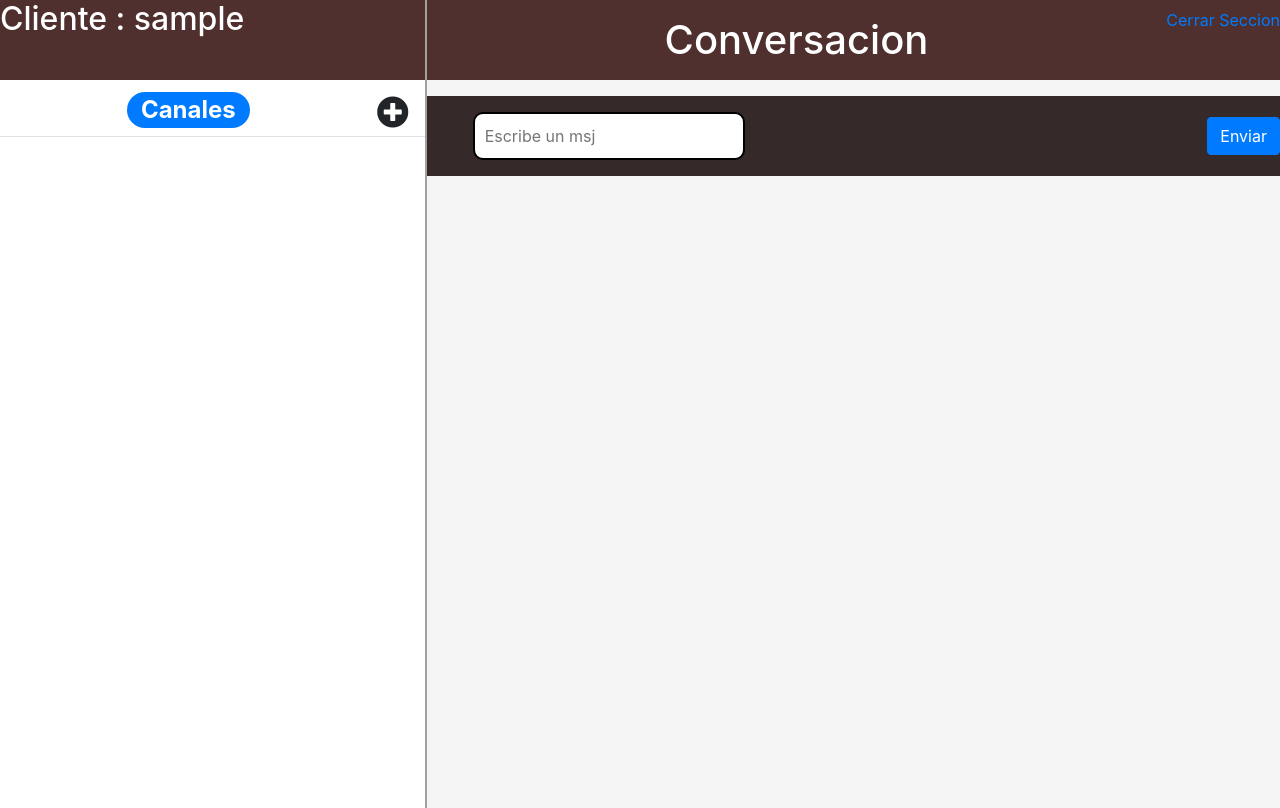
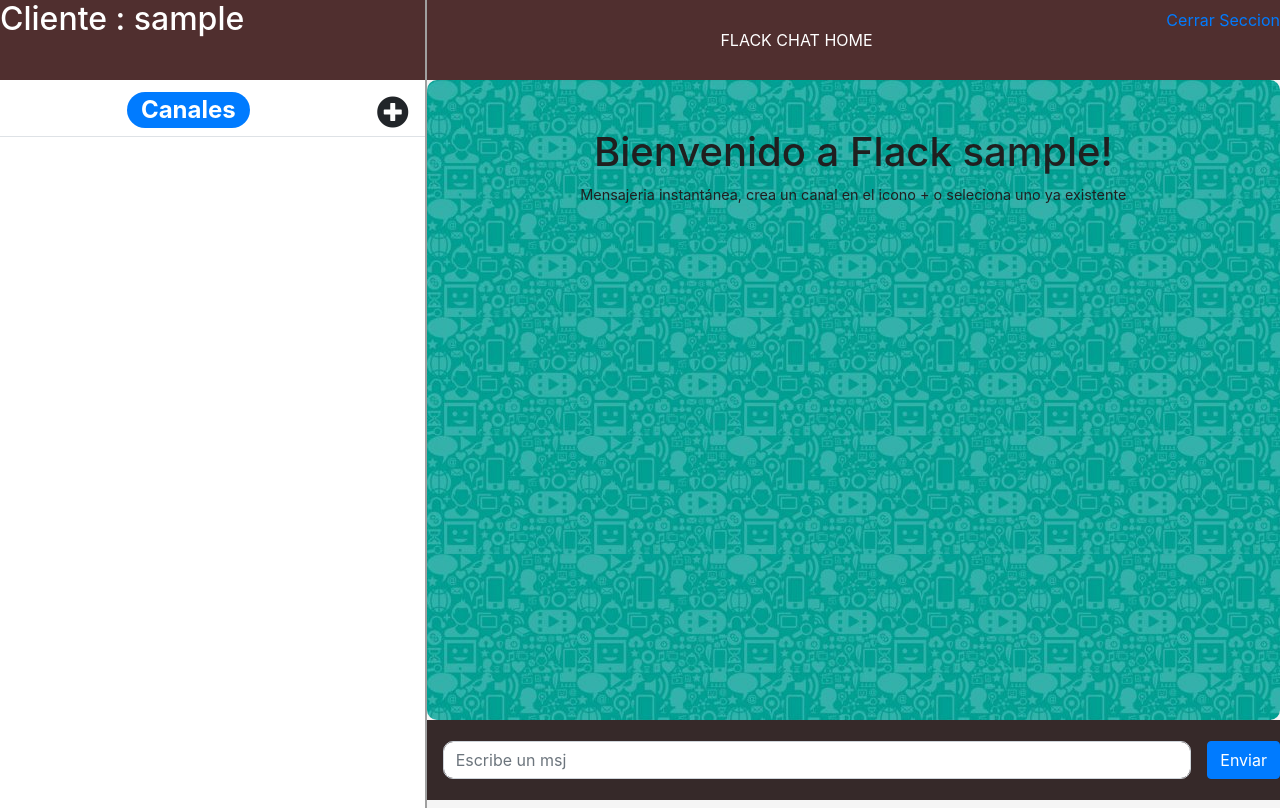
Before and after one commit to snaybanban/cs50w-project2, a Flask app: page / in a window 1280 px wide. Run offline with Flask 2, Linux system fonts and the light colour scheme; the visitor is signed in with stand-in values (Sample User, id 1); some libraries are stand-ins or nearby versions.

Commit message:
Creo que ya xd

```diff
--- a/application.py
+++ b/application.py
@@ -70,7 +70,7 @@ def create():
     # Agregar el canal a la lista
     channels.append(newchannel)
 
-    canalmensajes[newchannel] = deque(maxlen=10)
+    canalmensajes[newchannel] = deque(maxlen=100)
 
     return redirect("/canal/" + newchannel)
 
@@ -104,6 +104,9 @@ def msg(data):
 
     canalmensajes[canal].append([session.get('username'), mensaje, tiempo])
 
+    #if len(canalmensajes[json["room"]]) > 100:
+        #canalmensajes[json["room"]].pop(0)
+
     emit("announce mensaje", {
         "user": session.get("username"),
         "mensaje": mensaje,
--- a/static/styles.css
+++ b/static/styles.css
@@ -69,61 +69,55 @@ html,body{
     opacity:1;
 }
 
-.message
-{
-    box-sizing: border-box;
-    margin : 30px;
-    width: fit-content;
-    max-width:40%;
-    background-color: white;
-    border-radius: 20px;
-    border: 2px solid black;
-    padding : 10px;
-}
-
-.messagename
-{
-    color : red;
-}
-
-.messagename:hover
-{
-    color : green;
-}
-
-#messagebtn:hover
-{
-    height: 60px;
-    width : 60px;
-    transition: 0.5s;
-}
-
-.messagetext
-{
-    margin-top: 10px;
-    font: 20px/30px sans-serif;
-    color: black;
-}
-
-.messagedatetime
-{
-    position: inherit;
-    text-align: end;
-    margin:5px;
-    font: 10px/14px bold;
-    color : red;
-}
-#msg-list {
-    height: 80vh;
-    overflow: auto;
-}
-
 #channel-list {
     height: 80vh;
     overflow: auto;
 }
+.imgif{
+    padding: auto;
+    width: 50px;
+    height: 50px;
+}
 
-.tuany{
-    height: 50%;
+.chat-box {
+	justify-content: center;
+	width: 100%;
+	height: 450px;
+	background: url(fondo.jpg);
+	overflow: hidden;
+	border-radius: 10px;
+	position: relative;
+	color: rgb(32, 31, 31);
+	position: relative;
+	font-size: 0.9em;
+	height: 300px;
+	overflow-y: scroll;
+}
+.client {
+	height: 70px;
+	background-color: rgb(62, 61, 65);
+	padding: 15px;
+}
+.client p {
+	color: black;
+	font-weight: lighter;
+}
 
+.client-chat {
+	list-style: none;
+	width: 60%;
+	word-wrap: break-word;
+	background-color: rgb(88, 107, 189);
+	padding: 7px 10px;
+	border-radius: 10px 10px 10px 0;
+	margin: 10px 0;
 }
+.my-chat {
+	list-style: none;
+	width: 60%;
+	word-wrap: break-word;
+	background-color: rgb(100, 91, 84);
+	padding: 7px 10px;
+	border-radius: 10px 10px 0 10px;
+	margin: 5px 0 5px auto;
+}
--- a/templates/index.html
+++ b/templates/index.html
@@ -8,8 +8,8 @@ Crea o unete a un canal
     <div class="text-center">
 
         <h1>Bienvenido a Flack {{session['username']}}!</h1>
-        <br>
-        <p class="mb-5">Selecciona un canal existente en la barra de navegación o crea un nuevo canal</p>
-    </div>
+
+        <p class="mb-5">Mensajeria instantánea, crea un canal en el icono + o seleciona uno ya existente</p>
+
 
 {% endblock %}
--- a/templates/layout.html
+++ b/templates/layout.html
@@ -14,6 +14,7 @@
 </head>
 <body>
 <div class="row w-100 h-100 no-gutters" id="blur">
+    {% if session.username %}
     <div class=" col-4" style="border-right: 2px solid rgb(160, 160, 160) ;">
         <div class="row no-gutters " style="text-align:center ;min-height: 10vh; background-color: #502F2F;">
           <h2 style="color: #ffff;">Cliente : {{session['username']}}</h2>
@@ -25,7 +26,6 @@
             </div>
             <div class="" aria-labelledby="navbarDropdownMenuLink">
                 {% for channel in channels %}
-                    <!-- <button type="button" class="list-group-item list-group-item-action" id="{{ channel }}">{{ channel }}</button> -->
                     <a class="dropdown-item" href="/canal/{{ channel }}">{{ channel }}</a>
                 {% endfor %}
             </div>
@@ -33,22 +33,21 @@
     </div>
             <div class=" col-8" style="background-color: #F5F5F5;">
                 <div class="row  no-gutters" style="text-align:center; min-height: 10vh; background-color: #502F2F;">
-                    <h1 id="channelheading" style="color: #ffff;" class="mx-auto my-auto">Conversacion {{canal}}</h1>
+                    <a style="color: #ffff;" class="mx-auto my-auto" href="/">FLACK CHAT HOME</a>
                     <ul class="navbar-nav">
                     <li class="nav-item">
                         <a id="logout" class="nav-link" href="/logout">Cerrar Seccion</a>
                     </li>
             </div>
-        <ul id="tasks" style="list-style:none">
-        </ul>
-        <div class="collapse navbar-collapse" id="navbarScroll" style="height: 80vh;overflow: auto;" class="tuany">
-            <ul id="tasks">
-            </ul>
-        </div>
+            <div class="chat-box" style="height: 80vh;overflow: auto;">
+            <section class="container p-5">
+                {% block content %}{% endblock %}
+           </section>
+            </div>
         <form id="new-task">
         <div class="d-flex justify-content-between align-items-center" style="height: 10vh; background-color: rgb(54, 41, 41);">
             <div class="input-group mx-3">
-                <input type="text" class="message" id="task" autocomplete="off" placeholder="Escribe un msj" style="border-radius:10px;">
+                <input type="text" class="form-control" id="task" autocomplete="off" placeholder="Escribe un msj" style="border-radius:10px;">
             </div>
             <button type="submit" id="submit" class="btn btn-primary">Enviar</button>
         </div>
@@ -73,6 +72,8 @@
             </div>
             </form>
     </div>
+    {% endif %}
+
 </body>
 <script type="text/javascript">
 function toggle()
```
Also changed, not shown: static/index.js (+0 -8 lines), templates/channel.html (+3 -16 lines), templates/login.html (+60 -16 lines), static/fondo.jpg (added), static/logochat.gif (added).
